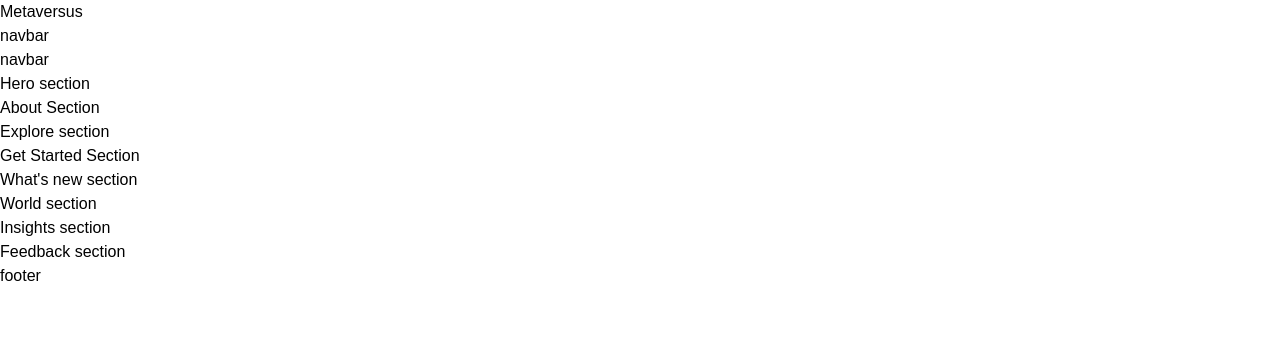
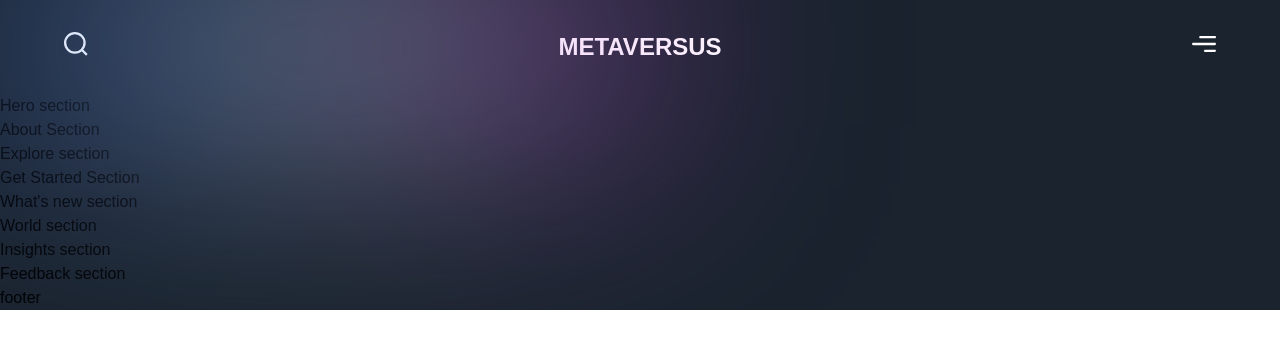
Before and after one commit to Nelson-DevStack/metaverso, a Next.js app: page / in a window 1280 px wide. Shown: the top 348 px of the page. Built offline with nearby package versions, Linux system fonts and the light colour scheme; a web font is replaced by a local one.

Commit message:
dev1.0.3: navbar

```diff
--- a/app/page.tsx
+++ b/app/page.tsx
@@ -17,8 +17,7 @@
 
 export default function Home() {
   return (
-    <main>
-      <h1>Metaversus</h1>
+    <main className="bg-primary-black overflow-hidden">
       <Navbar />
       <Hero />
       <About />
--- a/components/Navbar.tsx
+++ b/components/Navbar.tsx
@@ -1,12 +1,35 @@
 'use client';
 
+import { motion } from 'framer-motion';
 import React from 'react';
 
+import styles from '../styles';
+import { navVariants } from '../utils/motion';
+
 const Navbar = () => (
-  <nav>
-    navbar
-    <p>navbar</p>
-  </nav>
+  <motion.nav
+    variants={navVariants}
+    initial="hidden"
+    whileInView="show"
+    className={`${styles.xPaddings} py-8 relative`}
+  >
+    <div className="absolute w-[50%] inset-0 gradient-01" />
+    <div className={`${styles.innerWidth} mx-auto flex justify-between gap-8`}>
+      <img
+        src="/search.svg"
+        alt="search"
+        className="w-[24px] h-[24px] object-contain"
+      />
+      <h2 className="font-extrabold text-[24px] leading-[30px] text-white font-extrabold uppercase">
+        Metaversus
+      </h2>
+      <img
+        src="/menu.svg"
+        alt="menu"
+        className="w-[24px] h-[24px] object-contain"
+      />
+    </div>
+  </motion.nav>
 );
 
 export default Navbar;
--- a/styles/index.ts
+++ b/styles/index.ts
@@ -13,7 +13,7 @@
   flexEnd: 'flex justify-end',
   navPadding: 'pt-[98px]',
 
-  // Hero Section
+  // hero section
   heroHeading:
     'font-bold lg:text-[144px] md:text-[100px] sm:text-[60px] text-[44px] lg:leading-[158.4px] md:leading-[114.4px] sm:leading-[74.4px] leading-[64.4px] uppercase text-white',
   heroDText:
--- a/tailwind.config.js
+++ b/tailwind.config.js
@@ -4,12 +4,23 @@
     "./app/**/*.{js,ts,jsx,tsx}",
     "./pages/**/*.{js,ts,jsx,tsx}",
     "./components/**/*.{js,ts,jsx,tsx}",
+    "./sections/**/*.{html,js,jsx,ts,tsx}",
+    "./styles/**/*.{js,jsx,ts,tsx}",
 
     // Or if using `src` directory:
     "./src/**/*.{js,ts,jsx,tsx}",
   ],
+  mode: 'jit',
   theme: {
-    extend: {},
+    extend: {
+      colors: {
+        'primary-black': '#1A232E',
+        'secondary-white': '#c7c7c7',
+      },
+      transitionTimingFunction: {
+        'out-flex': 'cubic-bezier(0.05, 0.6, 0.4, 0.9)',
+      },
+    },
   },
   plugins: [],
 }
```
